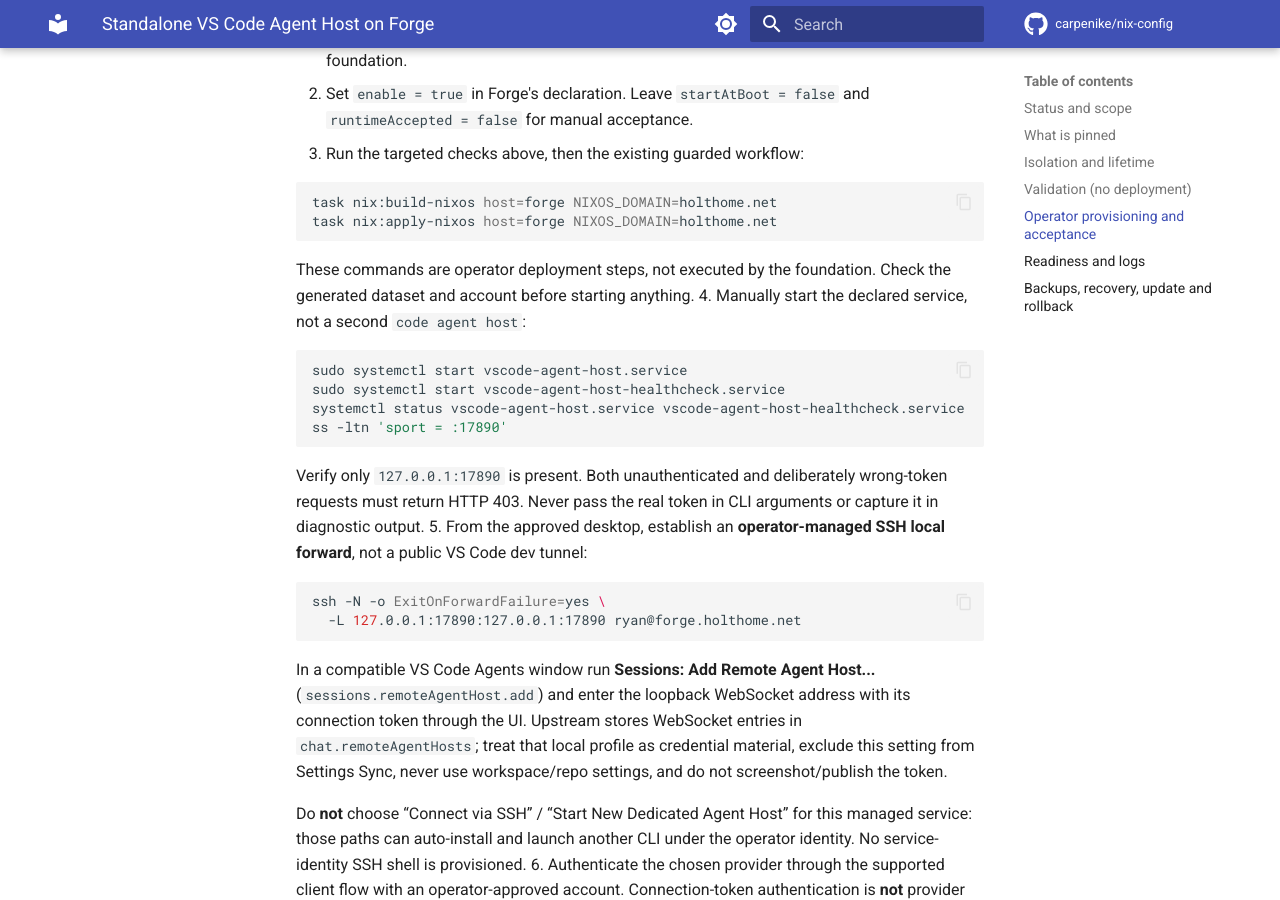
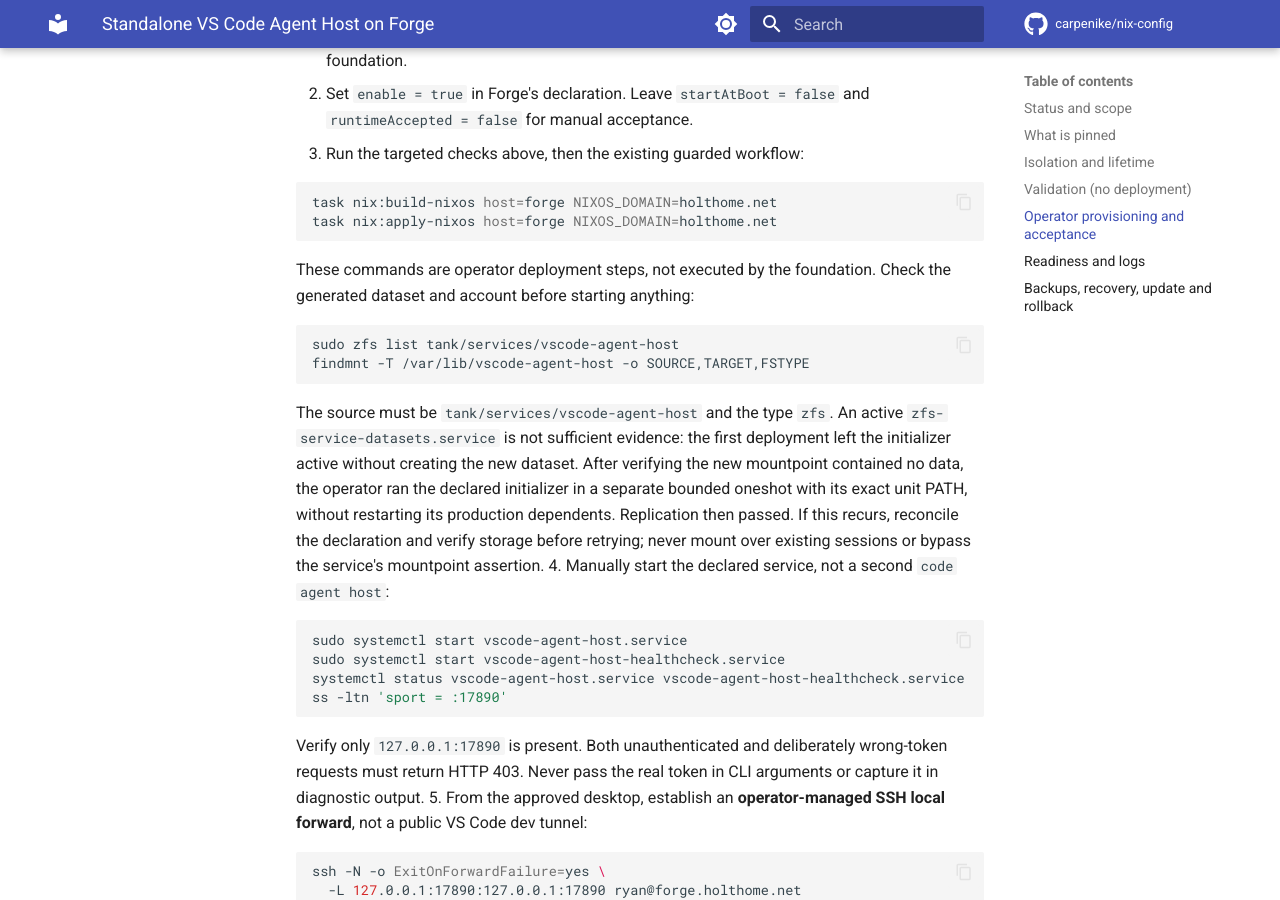
Before and after one commit to carpenike/nix-config, an MkDocs documentation site: the page built from docs/vscode-agent-host.md, in a window 1280 px wide and 900 px high, scrolled down 4194 px. Built offline with MkDocs 1.6.1 and Material for MkDocs 9.7.7, drawn with Linux system fonts in a browser that asks for light colours; comment, search, counter and statistics services are not loaded.

Commit message:
fix(agent-host): require durable storage before startup
Refuse sessions on the root filesystem even when the shared dataset initializer is active. Record the verified bootstrap and replication recovery, and assert the mountpoint requirement in the Forge configuration checks.

Co-authored-by: Copilot <223556219+Copilot@users.noreply.github.com>

````diff
--- a/docs/vscode-agent-host.md
+++ b/docs/vscode-agent-host.md
@@ -180,7 +180,21 @@ unit and no listener on 17890. This is build/test evidence only,
    ```
 
    These commands are operator deployment steps, not executed by the foundation.
-   Check the generated dataset and account before starting anything.
+   Check the generated dataset and account before starting anything:
+
+   ```sh
+   sudo zfs list tank/services/vscode-agent-host
+   findmnt -T /var/lib/vscode-agent-host -o SOURCE,TARGET,FSTYPE
+   ```
+
+   The source must be `tank/services/vscode-agent-host` and the type `zfs`.
+   An active `zfs-service-datasets.service` is not sufficient evidence: the first
+   deployment left the initializer active without creating the new dataset.
+   After verifying the new mountpoint contained no data, the operator ran the
+   declared initializer in a separate bounded oneshot with its exact unit PATH,
+   without restarting its production dependents. Replication then passed.
+   If this recurs, reconcile the declaration and verify storage before retrying;
+   never mount over existing sessions or bypass the service's mountpoint assertion.
 4. Manually start the declared service, not a second `code agent host`:
 
    ```sh
````
Also changed, not shown: 2 other files.
